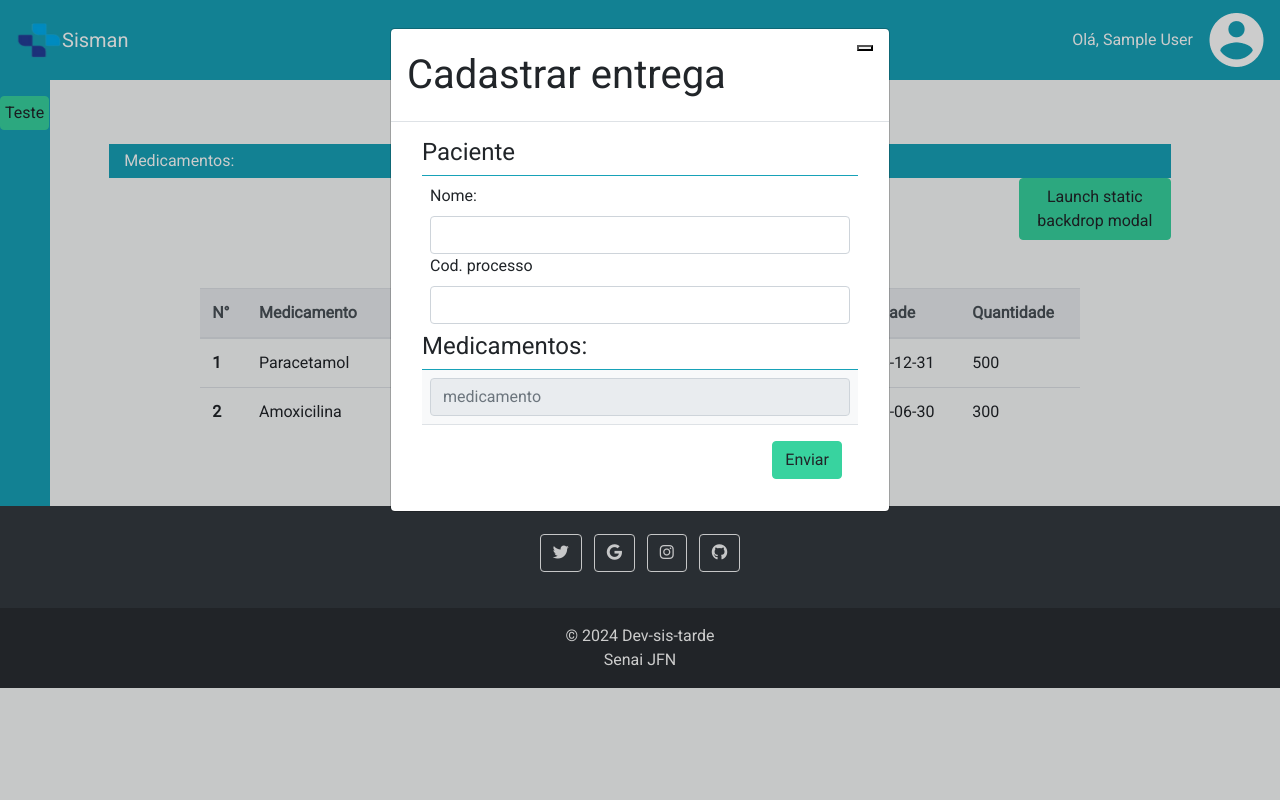
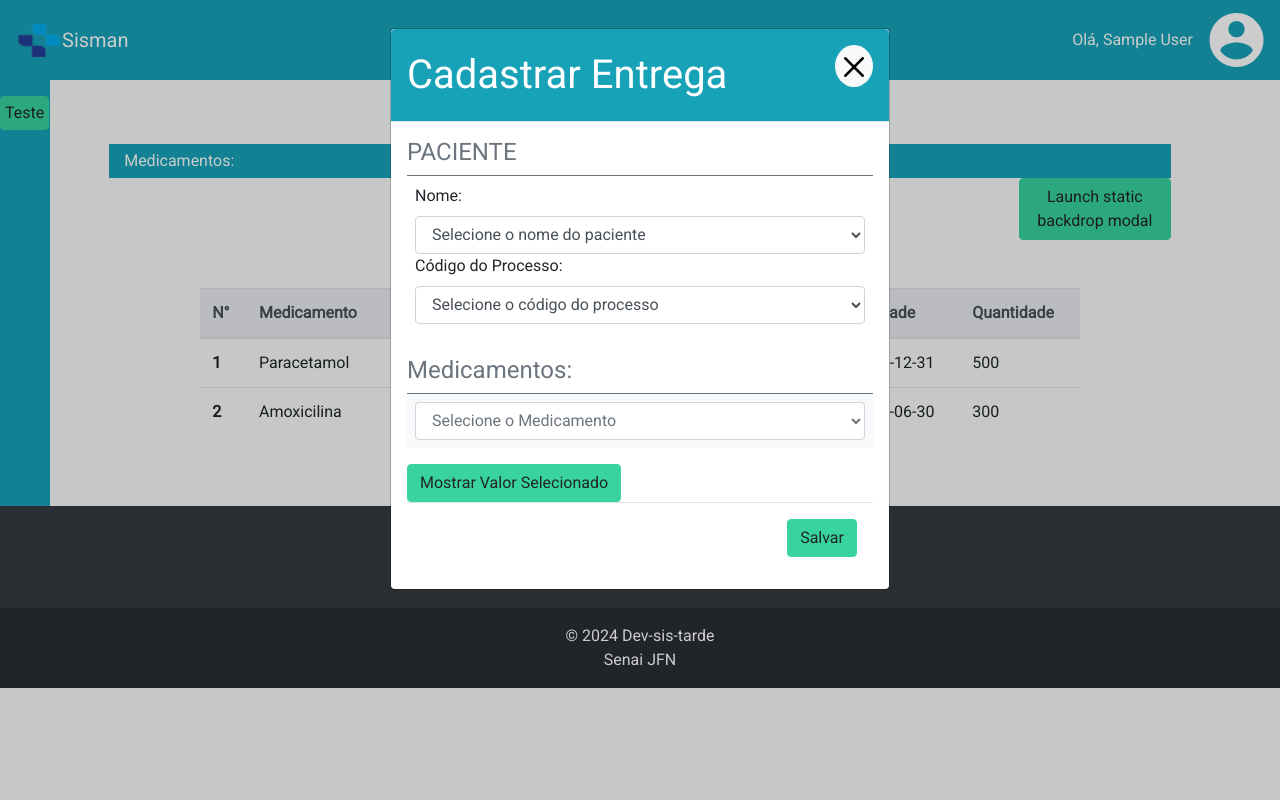
Before and after one commit to GabrielGomesSantos/Sismj, a PHP site: page /Sismj/dashboard.php in a window 1280 px wide, after a click on "Launch static backdrop modal". Run offline with PHP 8.4, Linux system fonts and the light colour scheme; the visitor is signed in with stand-in values (Sample User, id 1); data comes from the database, SQL or seed files in the repository.

Commit message:
Dashboard Modal

```diff
--- a/src/pages/dashboard_atendente.php
+++ b/src/pages/dashboard_atendente.php
@@ -23,59 +23,96 @@
 
 <div class="container">
 <!-- Modal -->
-    <div class="modal fade" id="staticBackdrop" data-bs-backdrop="static" data-bs-keyboard="false" tabindex="-1"    aria-labelledby="staticBackdropLabel" aria-hidden="true">
+<div class="modal fade" id="staticBackdrop" data-bs-backdrop="static" data-bs-keyboard="false" tabindex="-1" aria-labelledby="staticBackdropLabel" aria-hidden="true">
     <div class="modal-dialog">
         <div class="modal-content">
-          <div class="modal-header">
-            <h1 class="modal-title fs-5" id="staticBackdropLabel">Cadastrar entrega</h1>
-            <button type="button" class="btn-close" data-bs-dismiss="modal" aria-label="Close"></button>
+            <!-- Cabeçalho do Modal -->
+            <div class="modal-header bg-info text-white">
+                <div class="d-flex align-items-center">
+                    <h1 class="modal-title fs-5 mb-0" id="staticBackdropLabel">Cadastrar Entrega</h1>
                 </div>
-            <div class="modal-body">
-                <div class="container">
-                    <form action="" method="">
-
-                        <h4>Paciente</h4>
-                        <div class="paciente border-top border-info p-2">
-                            <label for="nome" class="form-label">Nome:</label>
-                            <input type="text" class="form-control" name="nome" id="nome">
-                            <label for="codprocesso" class="codprocesso">Cod. processo</label>
-                            <input type="text" class="form-control" name="codprocesso" id="">
+                <button type="button" class="btn btn-light p-2 rounded-circle" data-bs-dismiss="modal" aria-label="Close">
+                    <img src="../../assets/images/close.png" alt="Fechar" style="width: 20px;">
+                </button>
             </div>
 
-                        <h4>Medicamentos:</h4>
-                        <div class="bg-light border-top border-info p-2">
-                            <!-- Colocar codigo php aqui para os medicamentos -->
-                            <input class="form-control text-secondary " type="text" name="medicamento" id="medicamento" value="<?php echo "medicamento"?>" disabled ">
+            <!-- Corpo do Modal -->
+            <div class="modal-body">
+                <form action="" method="">
+                    <!-- Seção Paciente -->
+                    <h4 class="text-secondary">PACIENTE</h4>
+                    <div class="border-top border-secondary p-2">
+                    <label for="nome" class="form-label">Nome:</label>
+                    <select class="form-control rounded-4" name="nome" id="myDropdown">
+                        <option value="" disabled selected>Selecione o nome do paciente</option>
 
+                        <?php
+                            $sql_pacientes = "SELECT nome_paciente,cod_paciente FROM pacientes";
+                            $pacientes = $conn->query($sql_pacientes);
+
+                            foreach ($pacientes as $row): ?>
+                                <option value="<?php echo $row['cod_paciente']?>"><?php echo $row['nome_paciente']?></option>
+                            <?php endforeach; ?>
+
+                    </select>
+
+                    <label for="codprocesso" class="form-label">Código do Processo:</label>
+                    <select class="form-control" name="codprocesso" id="codprocesso">
+                        <option value="" disabled selected>Selecione o código do processo</option>
+
+                        <option value="codigo1">Código 1</option>
+
+                        <!-- Adicione mais opções conforme necessário -->
+                    </select>
 
                     </div>
 
+                    <?php
+
+                        $variavel = "<script> document.write(variaveljs)</script>";
+
+                        echo $variavel;
+
+                    ?>
+
+                    <!-- Seção Medicamentos -->
+                    <h4 class="text-secondary mt-4">Medicamentos:</h4>
+                    <div class="bg-light border-top border-secondary p-2">
+                        <!-- Colocar código PHP aqui para os medicamentos -->
+                        <select class="form-control text-secondary" name="medicamento" id="medicamento">
+                            <option disabled selected>Selecione o Medicamento</option>
+                            <option>Paracetamol</option>
+                            <option>Amoxicilina</option>
+                            <!-- Adicionar mais opções conforme necessário -->
+                        </select>
+                    </div>
+
+                    <!-- Rodapé do Modal -->
+                    <button class="btn btn-primary mt-3" onclick="showSelectedValue()">Mostrar Valor Selecionado</button>
                     <div class="modal-footer">
-                            <input type="submit" value="Enviar" class="btn btn-primary" data-bs-dismiss="modal">
+                        <input type="submit" value="Salvar" class="btn btn-primary">
                     </div>
                 </form>
             </div>
         </div>
     </div>
 </div>
-    </div>
-    <!-- fim do modal  -->
+
+
     <div class="row">
         <div class="col-1">
             <div style="background-color: #17a2b8; width: 50px; height: 100%;">
-            <button class="btn btn-primary mt-3" style=" padding: 4px; ">Teste</button>
+                <button class="btn btn-primary mt-3" style="padding: 4px;">Teste</button>
+
             </div>
         </div>
         <div class="col-10">
-
             <div class="row mt-5">
-
                 <div class="col mt-3">
                     <header class="bg-info text-white" style="padding: 5px 15px;">
                         Medicamentos:
                     </header>
                 </div>
-
             </div>
 
             <div class="row">
@@ -85,8 +122,9 @@
                     </button>
                 </div>
             </div>
+
             <div class="row">
-                <div style="display: flex; justify-content: center;" class="col-10 offset-1">
+                <div class="col-10 offset-1">
                     <table class="table mt-5">
                         <thead class="thead-light">
                             <tr>
@@ -117,6 +155,7 @@
                     </table>
                 </div>
             </div>
+
             <div class="row">
                 <div class="col-12">
                     <nav aria-label="Page navigation">
@@ -148,10 +187,18 @@
     </div>
 </div>
 
-
+<!-- Scripts -->
 <script src="../../assets/js/jquery-3.3.1.min.js"></script>
 <script src="../../assets/js/popper.min.js"></script>
 <script src="../../assets/js/bootstrap.min.js"></script>
-<script src="../../assets/js/main.js"></script>
 <script src="https://cdn.jsdelivr.net/npm/@popperjs/core@2.11.8/dist/umd/popper.min.js" integrity="sha384-I7E8VVD/ismYTF4hNIPjVp/Zjvgyol6VFvRkX/vR+Vc4jQkC+hVqc2pM8ODewa9r" crossorigin="anonymous"></script>
 <script src="https://cdn.jsdelivr.net/npm/bootstrap@5.3.3/dist/js/bootstrap.min.js" integrity="sha384-0pUGZvbkm6XF6gxjEnlmuGrJXVbNuzT9qBBavbLwCsOGabYfZo0T0to5eqruptLy" crossorigin="anonymous"></script>
+
+<script>
+    function showSelectedValue() {
+        var dropdown = document.getElementById('myDropdown');
+        var selectedValue = dropdown.value;
+        var variaveljs - "yan_corno"
+        alert('Valor selecionado: ' + selectedValue);
+    }
+</script>
```
Also changed, not shown: assets/images/close.png (added). Lines whose indentation alone changed are shown as unchanged.
